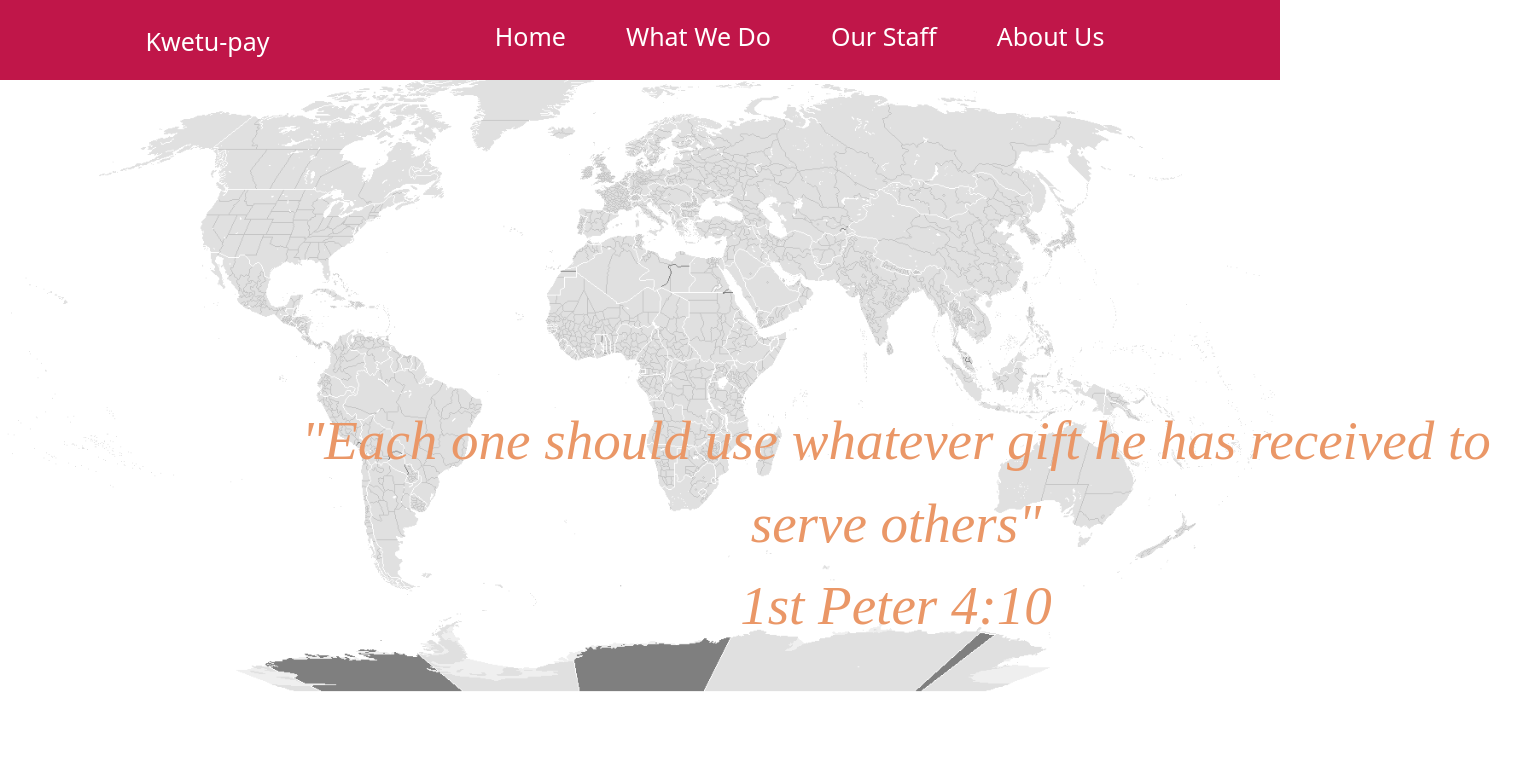
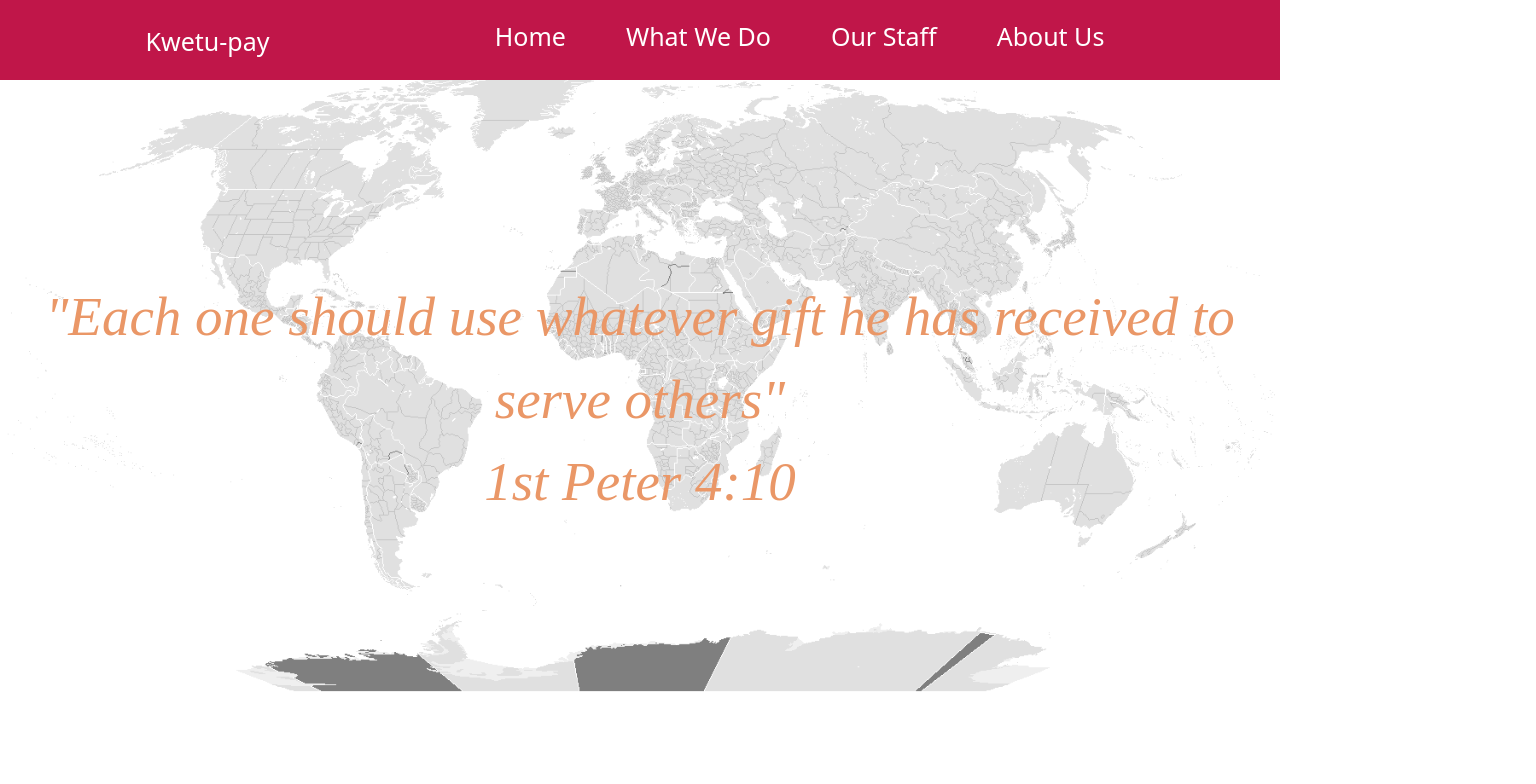
Before and after one commit to ohthebrave/kwetu-pay-it-forward, a React (Vite) app in the folder kwetu/: page /our-staff in a window 1280 px wide. Shown: the top 784 px of the page, 1536 px wide, since content can reach past the window. Built offline with nearby package versions, Linux system fonts and the light colour scheme.

Commit message:
Home page

```diff
--- a/kwetu/src/App.css
+++ b/kwetu/src/App.css
@@ -23,7 +23,7 @@
   position: absolute;
   top: 50%;
   transform: translateY(-50%);
-  transform: translateX(20%);
+  /* transform: translateX(2%);  */
   text-align: center;
   font-size: 55px;
   color: rgb(234, 151, 103);
```
